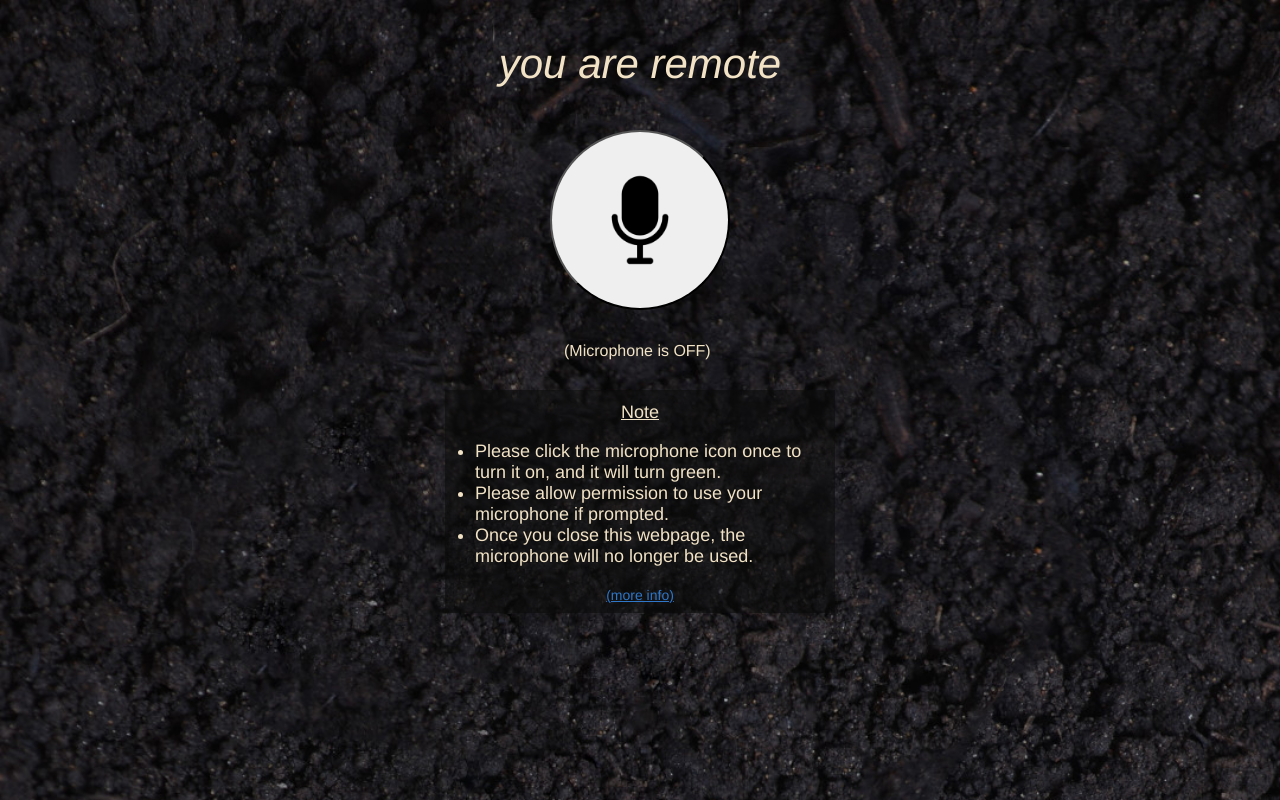
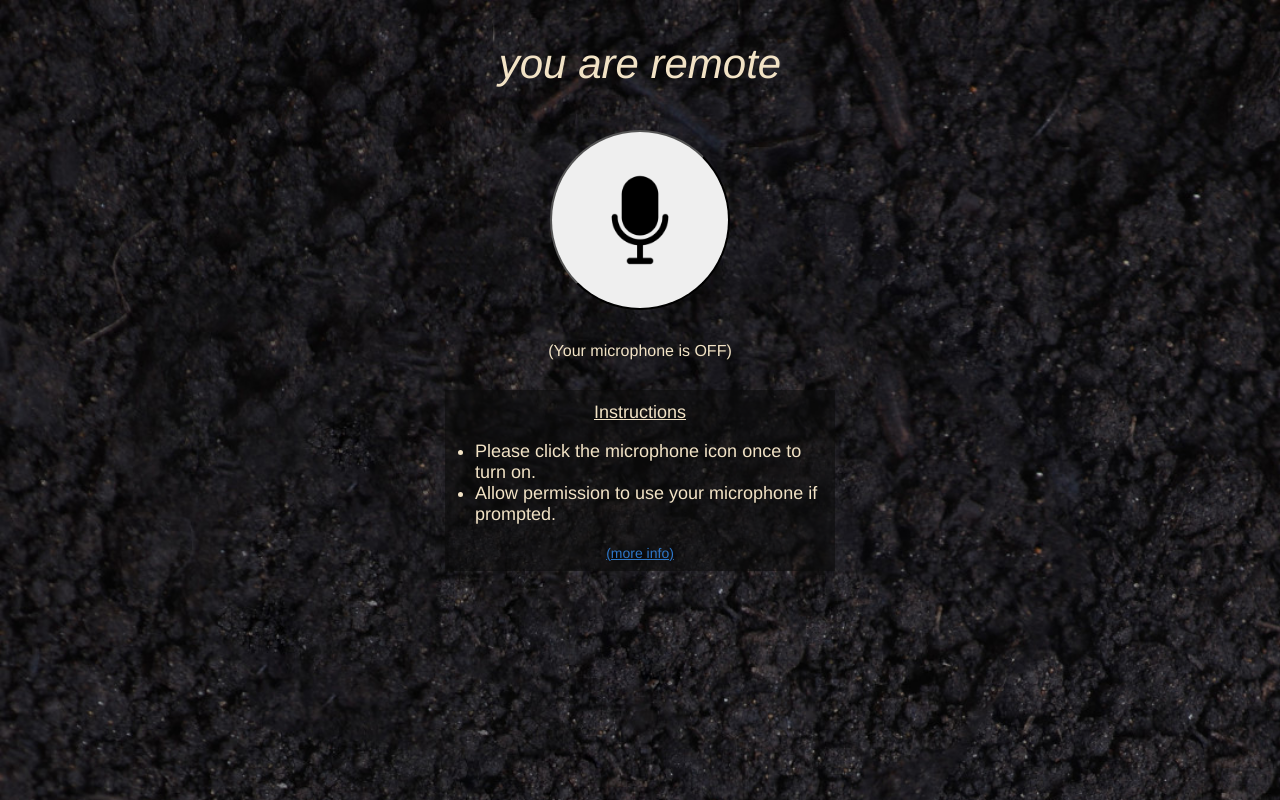
Before and after one commit to OB-0ne/Conduit_RhizomeMusic, a Flask app: page / in a window 1280 px wide. Run offline with Flask 3, Linux system fonts and the light colour scheme; some libraries are stand-ins or nearby versions.

Commit message:
updated sender UI
- updated instructions for sender
- updated min info

```diff
--- a/static/main.css
+++ b/static/main.css
@@ -38,7 +38,7 @@ html,body{
 
 #MicInfo{
     margin: auto;
-    width: 152px;
+    width: fit-content;
     font-size: 16px;
 }
 
--- a/static/sender.js
+++ b/static/sender.js
@@ -8,11 +8,11 @@ function updateMicInfo(){
     if (micActive){
         // change the mic icon and info to show that audio is being tranfer
         document.getElementById('MicIcon').setAttribute('src','static/img/mic_icon_on.png');
-        document.getElementById('MicInfo').innerHTML = '(Microphone is ON)';
+        document.getElementById('MicInfo').innerHTML = '(Your microphone is ON)';
     } else {
         // change the mic icon and info to show that audio is being tranfer
         document.getElementById('MicIcon').setAttribute('src','static/img/mic_icon_off.png');
-        document.getElementById('MicInfo').innerHTML = '(Microphone is OFF)';
+        document.getElementById('MicInfo').innerHTML = '(Your microphone is OFF)';
     }
 }
 
--- a/templates/index.html
+++ b/templates/index.html
@@ -20,25 +20,25 @@
                 </button>
             </div>
             <div id="MicInfo">
-                (Microphone is OFF)
+                (Your microphone is OFF)
             </div>
             <div id="websiteInfoBack">
-                <div><u>Note</u></div>
+                <div><u>Instructions</u></div>
                 <ul>
                     <li>
-                        Please click the microphone icon once to turn it on, and it will turn green.
+                        Please click the microphone icon once to turn on.
                     </li>
                     <li>
-                        Please allow permission to use your microphone if prompted.
-                    </li>
-                    <li>
-                        Once you close this webpage, the microphone will no longer be used.
+                        Allow permission to use your microphone if prompted.
                     </li>
                     <li class="more-websiteInfo audio-inactive-off">
-                        If the phone screen is locked, your microphone will be turned off, but it may try reconnecting after unlocking.
+                        Once you close this webpage, your microphone will no longer be used.
                     </li>
                     <li class="more-websiteInfo audio-inactive-off">
-                        Your microphone will be automatically disconnected after the performance ends.
+                        If your phone screen is locked, your microphone will be turned off, but it may try to reconnect after unlocking.
+                    </li>
+                    <li class="more-websiteInfo audio-inactive-off">
+                        Your microphone will automatically be disconnected after the performance ends.
                     </li>
                 </ul>
                 <div id="websiteInfoMoreButton" onclick="hideUnhideWebsiteInfo()">
```
